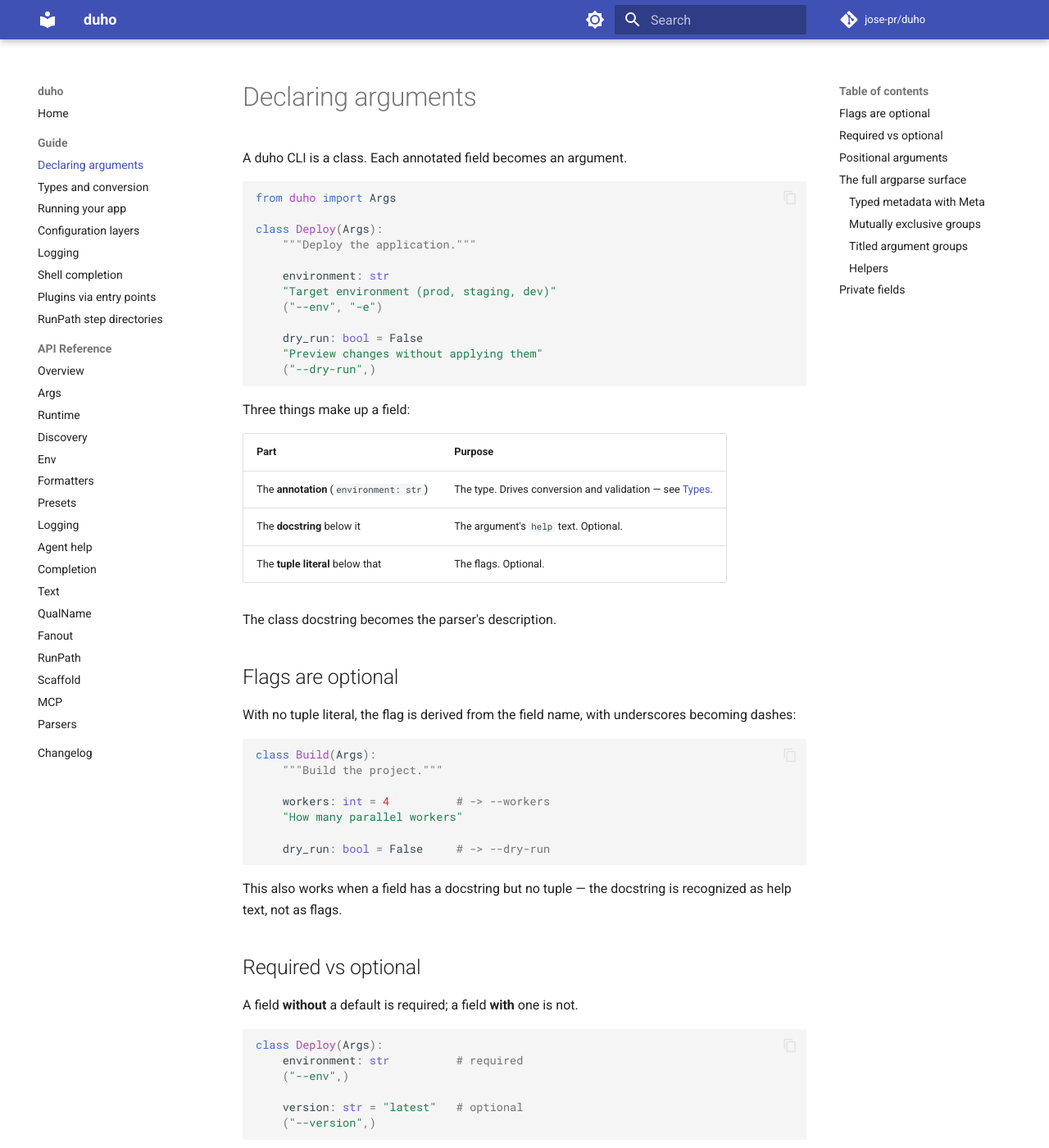
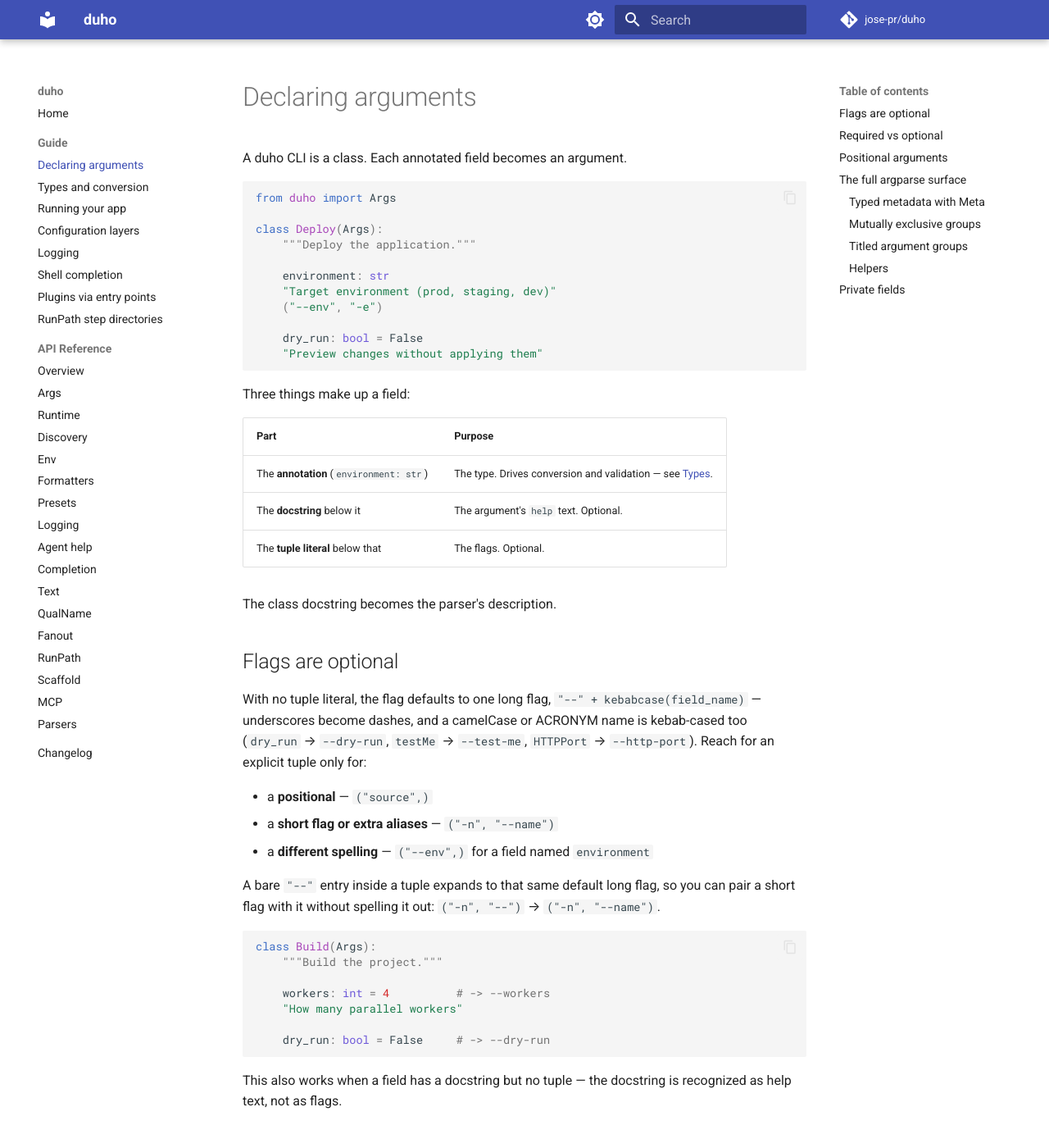
Before and after one commit to jose-pr/duho, an MkDocs documentation site: the page built from docs/guide/arguments.md, in a window 1280 px wide and 1400 px high. Shown: the whole window at 82% size. Built offline with MkDocs 1.6.1 and Material for MkDocs 9.7.7, drawn with Linux system fonts in a browser that asks for light colours; comment, search, counter and statistics services are not loaded; some of the changed text lies outside the part shown.

Commit message:
docs: state the default flag rule and drop redundant tuples
Every field already gets a "--<field-name>" (kebab-case) flag with no
tuple needed; spell that out prominently in the README and the
arguments guide, matching src/duho/AGENTS.md's wording, and remove the
tuples that only restated the default across README.md and the
docs/guide/*.md examples. Tuples that pick a different spelling, a
short alias, or a positional stay.

````diff
--- a/docs/guide/arguments.md
+++ b/docs/guide/arguments.md
@@ -29,8 +28,18 @@ The class docstring becomes the parser's description.
 
 ## Flags are optional
 
-With no tuple literal, the flag is derived from the field name, with underscores
-becoming dashes:
+With no tuple literal, the flag defaults to one long flag,
+`"--" + kebabcase(field_name)` — underscores become dashes, and a camelCase or
+ACRONYM name is kebab-cased too (`dry_run` → `--dry-run`, `testMe` →
+`--test-me`, `HTTPPort` → `--http-port`). Reach for an explicit tuple only for:
+
+- a **positional** — `("source",)`
+- a **short flag or extra aliases** — `("-n", "--name")`
+- a **different spelling** — `("--env",)` for a field named `environment`
+
+A bare `"--"` entry inside a tuple expands to that same default long flag, so
+you can pair a short flag with it without spelling it out:
+`("-n", "--")` → `("-n", "--name")`.
 
 ```python
 class Build(Args):
@@ -55,7 +64,6 @@ class Deploy(Args):
     ("--env",)
 
     version: str = "latest"   # optional
-    ("--version",)
 ```
 
 `Optional[T]` fields are never required (they default to `None` if you don't give
@@ -196,7 +197,6 @@ class App(Args):
     ("--fast",)
 
     color: Arg[str, Choice("auto", "always", "never")] = "auto"
-    ("--color",)
 
     paths: Arg[list, Extend(":")] = []        # --path a:b -> ["a", "b"]
     ("--path",)
````
Also changed, not shown: other parts of docs/guide/arguments.md (+0 -8 lines), README.md (+14 -24 lines), docs/guide/config.md (+0 -1 lines), docs/guide/logging.md (+0 -1 lines), docs/guide/running.md (+0 -4 lines), docs/guide/types.md (+0 -6 lines).
